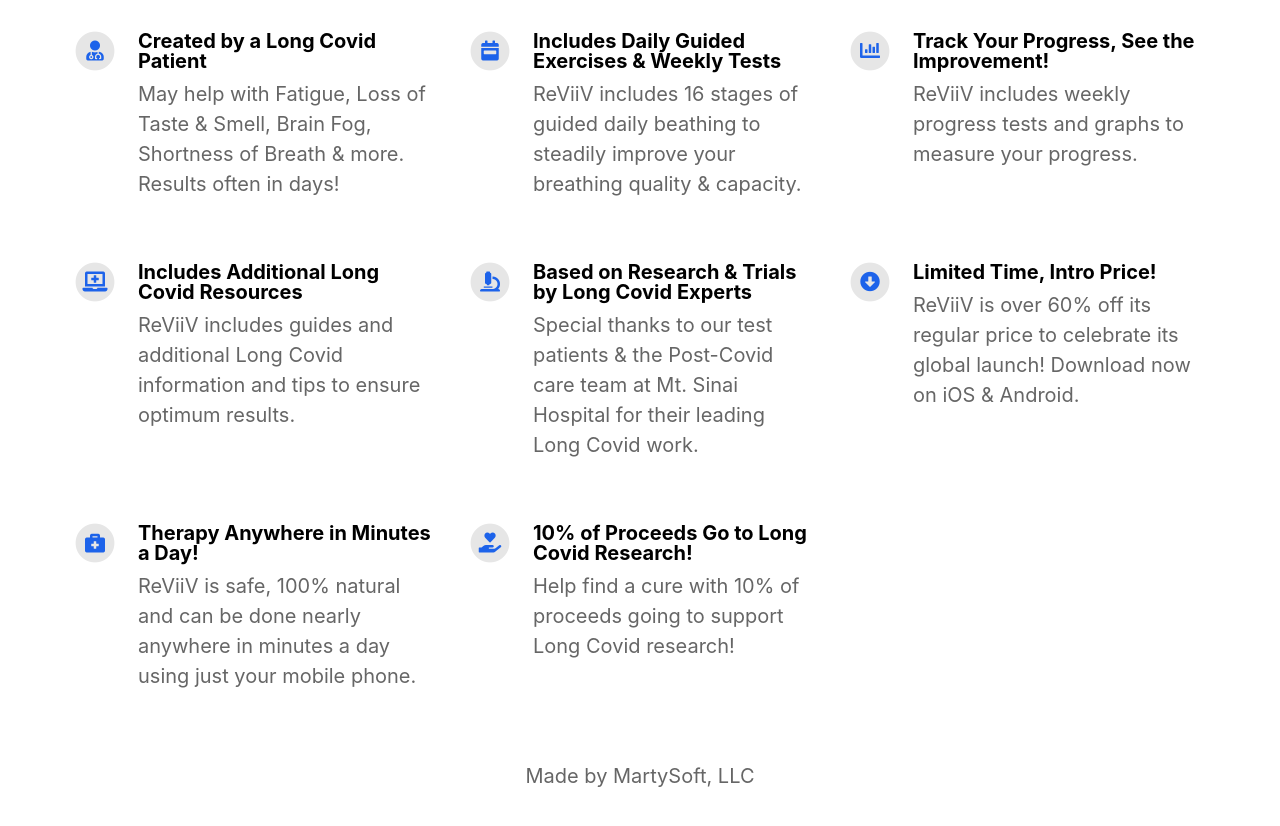
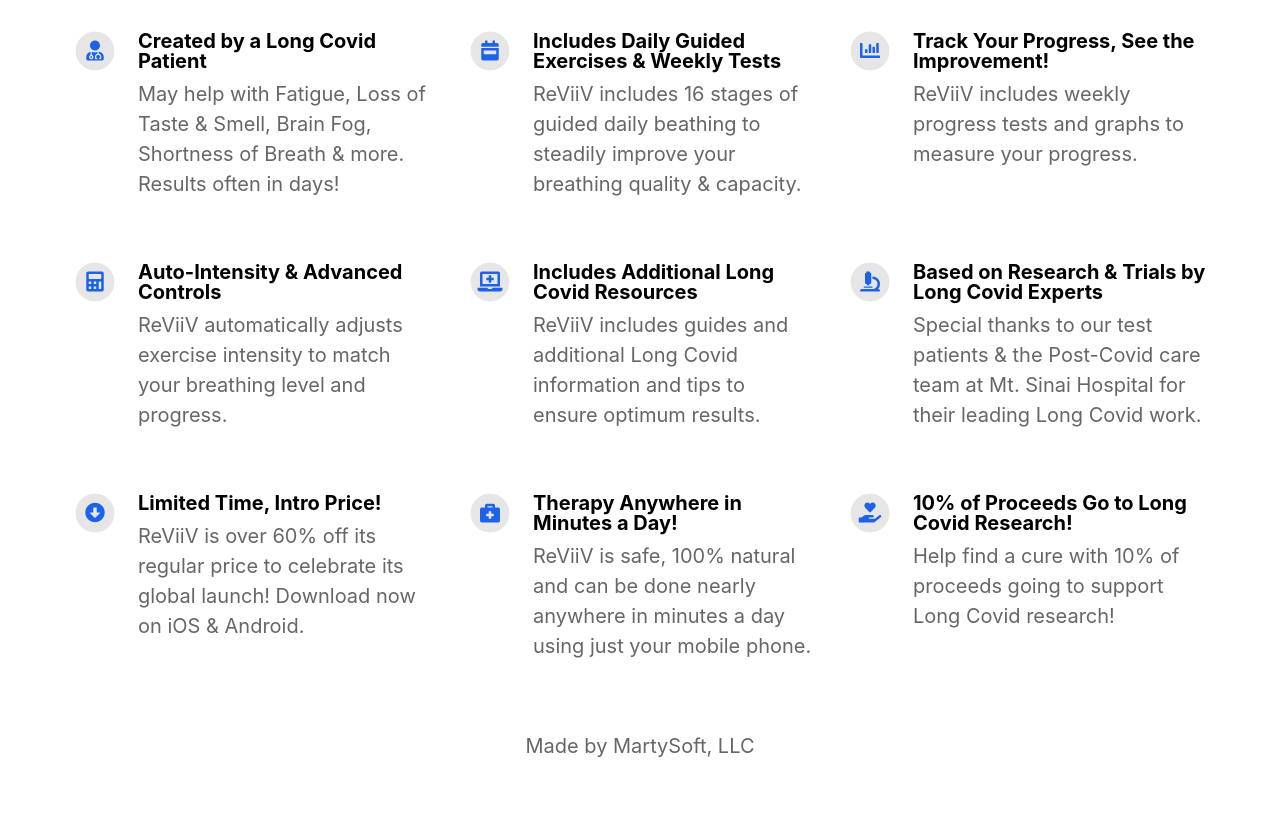
Before and after one commit to marcvanh/reviiv.me, a Jekyll site: the page built from index.html, in a window 1280 px wide and 900 px high, scrolled down 1053 px. Shown: the top 826 px of the window. Built offline with Jekyll 4.4.1, drawn with Linux system fonts in a browser that asks for light colours; nearby versions of some CDN libraries.

```diff
--- a/_config.yml
+++ b/_config.yml
@@ -51,7 +51,7 @@ features                                  :
     description                           : ReViiV automatically adjusts exercise intensity to match your breathing level and progress.
     fontawesome_icon_name                 : calculator
 
-    title                                 : Includes Additional Long Covid Resources
+  - title                                 : Includes Additional Long Covid Resources
     description                           : ReViiV includes guides and additional Long Covid information and tips to ensure optimum results.
     fontawesome_icon_name                 : laptop-medical
 
```
